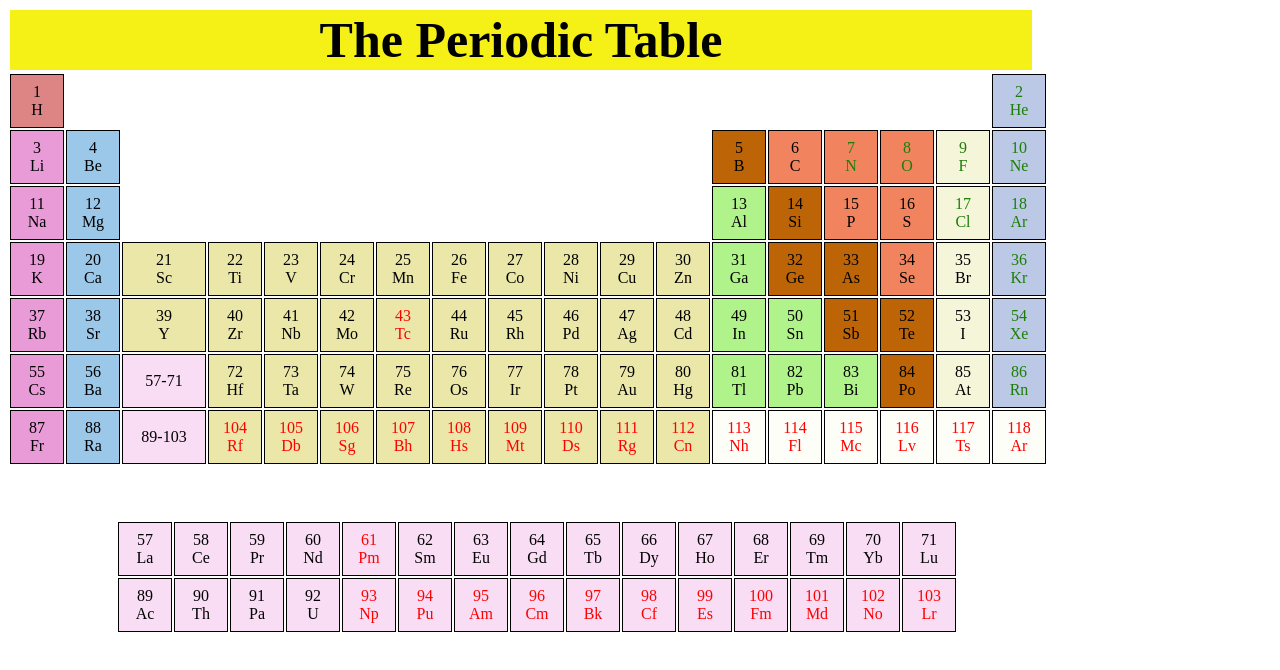
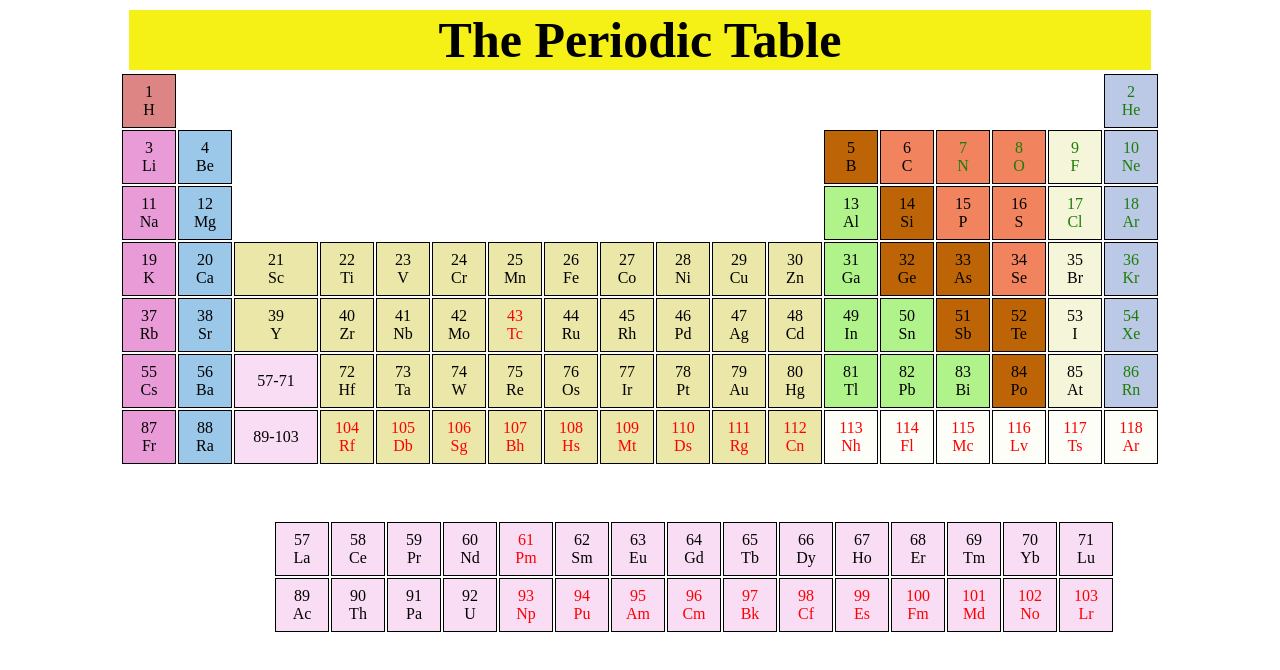
Before and after one commit to Janashree2004/Periodic-Table, a plain HTML site: page index.html in a window 1280 px wide. Drawn offline with Linux system fonts and the light colour scheme.

Commit message:
Update index.html

```diff
--- a/index.html
+++ b/index.html
@@ -1,11 +1,11 @@
 <!DOCTYPE html>
 <html>
 <head>
-
+    <title>PeriodicTable</title>
 </head>
 <body>
 
-
+    <center>
     <table>
     <tr>
       <th style="text-align: center; font-size: 50px; width: 1020px; height: 30px; background-color: #f5f116;">The Periodic Table</th>
@@ -362,5 +362,6 @@
           <td style= "color: red;background-color:  #f9ddf5; width: 50px; height: 50px;text-align: center; border: 1px solid black;">103<br>
                                         Lr </td>
         </tr>
+    </center>
 </body>
 </html>
```
